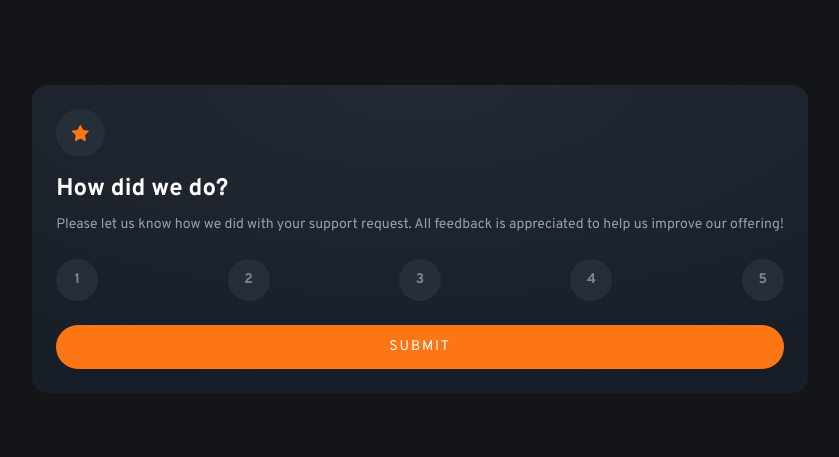
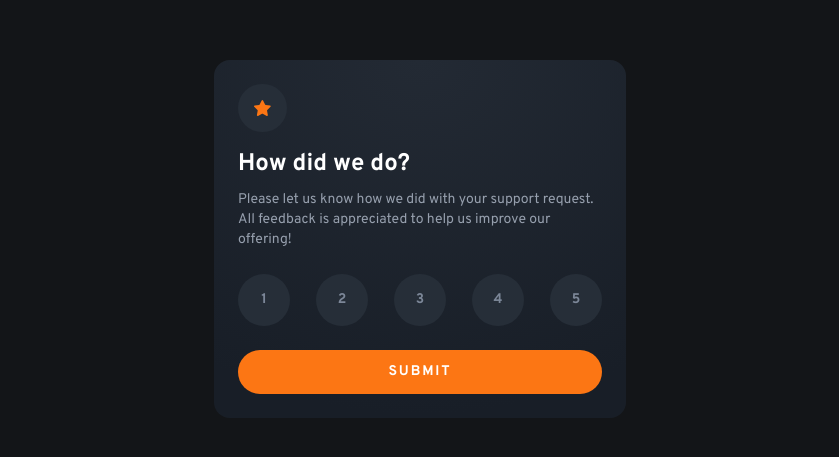
Before and after one commit to kessyaquerino6/feedback, a React (Vite) app: page / in a window 1280 px wide. Shown: the part 161-618 px from the top of the page, without its empty margins (220-1059 px from the left). Built offline with nearby package versions, Linux system fonts and the light colour scheme.

Commit message:
projeto finalizado

```diff
--- a/index.html
+++ b/index.html
@@ -7,7 +7,7 @@
     <link rel="preconnect" href="https://fonts.googleapis.com">
     <link rel="preconnect" href="https://fonts.gstatic.com" crossorigin>
     <link href="https://fonts.googleapis.com/css2?family=Overpass:ital,wght@0,100..900;1,100..900&display=swap" rel="stylesheet">
-    <title>Vite + React</title>
+    <title>Feedback</title>
   </head>
   <body class="bg-very-dark-blue flex items-center justify-center h-svh px-6">
     <div id="root"></div>
--- a/src/App.jsx
+++ b/src/App.jsx
@@ -1,8 +1,10 @@
 import iconStar from "./assets/icon-star.svg"
+import illustrationThankYou from "./assets/illustration-thank-you.svg"
 import { useState } from "react"
 
 export function App() {
   const[nota, setNota] = useState(0);
+  const [submited, setSubmited] = useState(false)
 
   function handleTrocarNota(nota) {
     setNota(nota)
@@ -10,8 +12,18 @@ export function App() {
     console.log(nota)
   }
 
+  function handleSubmit() {
+    if (nota !==0) {
+      setSubmited(true)
+      return
+    }
+
+    alert("Please, select a rate button!")
+  }
+
   return (
-    <div className="bg-gradient-dark p-6 rounded-2xl text-white font-overpass">
+    submited === false? (
+      <div className="max-w-103 bg-gradient-dark p-6 rounded-2xl text-white font-overpass">
       <div className="bg-dark-blue p-4 w-fit rounded-full mb-4">
           <img src={iconStar} alt="icon star" />
       </div>
@@ -21,14 +33,25 @@ export function App() {
       <p className="text-sm text-light-grey mb-6">Please let us know how we did with your support request. All feedback is appreciated to help us improve our offering!</p>
 
       <div className="flex justify-between mb-6">
-        <input type="button" value={1} className="bg-dark-blue w-10.5 h-10.5 rounded-full text-medium-grey text-sm font-bold" onClick={() => handleTrocarNota(1)} />
-        <input type="button" value={2} className="bg-dark-blue w-10.5 h-10.5 rounded-full text-medium-grey text-sm font-bold" onClick={() => handleTrocarNota(2)} />
-        <input type="button" value={3} className="bg-dark-blue w-10.5 h-10.5 rounded-full text-medium-grey text-sm font-bold" onClick={() => handleTrocarNota(3)} />
-        <input type="button" value={4} className="bg-dark-blue w-10.5 h-10.5 rounded-full text-medium-grey text-sm font-bold" onClick={() => handleTrocarNota(4)} />
-        <input type="button" value={5} className="bg-dark-blue w-10.5 h-10.5 rounded-full text-medium-grey text-sm font-bold" onClick={() => handleTrocarNota(5)} />
+        <input type="button" value={1} className="bg-dark-blue w-10.5 h-10.5 rounded-full text-medium-grey text-sm font-bold focus:bg-medium-grey focus:text-white hover:bg-orange hover:text-white sm:w-13 sm:h-13 cursor-pointer" onClick={() => handleTrocarNota(1)} />
+        <input type="button" value={2} className="bg-dark-blue w-10.5 h-10.5 rounded-full text-medium-grey text-sm font-bold  focus:bg-medium-grey focus:text-white hover:bg-orange hover:text-white sm:w-13 sm:h-13 cursor-pointer" onClick={() => handleTrocarNota(2)} />
+        <input type="button" value={3} className="bg-dark-blue w-10.5 h-10.5 rounded-full text-medium-grey text-sm font-bold  focus:bg-medium-grey focus:text-white hover:bg-orange hover:text-white sm:w-13 sm:h-13 cursor-pointer" onClick={() => handleTrocarNota(3)} />
+        <input type="button" value={4} className="bg-dark-blue w-10.5 h-10.5 rounded-full text-medium-grey text-sm font-bold  focus:bg-medium-grey focus:text-white hover:bg-orange hover:text-white sm:w-13 sm:h-13 cursor-pointer" onClick={() => handleTrocarNota(4)} />
+        <input type="button" value={5} className="bg-dark-blue w-10.5 h-10.5 rounded-full text-medium-grey text-sm font-bold  focus:bg-medium-grey focus:text-white hover:bg-orange hover:text-white sm:w-13 sm:h-13 cursor-pointer" onClick={() => handleTrocarNota(5)} />
       </div>
 
-       <button className="bg-orange w-full py-3 rounded-3xl uppercase text-sm tracking-1">Submit </button>
+       <button onClick={handleSubmit} className="bg-orange w-full py-3 rounded-3xl uppercase text-sm tracking-1 font-bold hover:bg-white hover:text-orange cursor-pointer">Submit </button>
     </div>
+    ) : (
+      <div className="max-w-103 bg-gradient-dark p-6 rounded-2xl text-white font-overpass text-center">
+        <img className="mx-auto mb-6" src={illustrationThankYou} alt="illustration Thank You" />
+
+        <p className="mb-6 text-orange bg-dark-blue w-fit mx-auto px-3 py-1.25 rounded-3xl text-sm">You selected {nota} out of 5</p>
+
+        <h1 className="text-2xl font-bold mb-2.5">Thank You!</h1>
+
+      <p className="text-sm text-light-grey mb-6">We appreciate you taking the time to give a rating. If you ever need more support, don’t hesitate to get in touch!</p>
+      </div>
+    )
   )
 }
```
